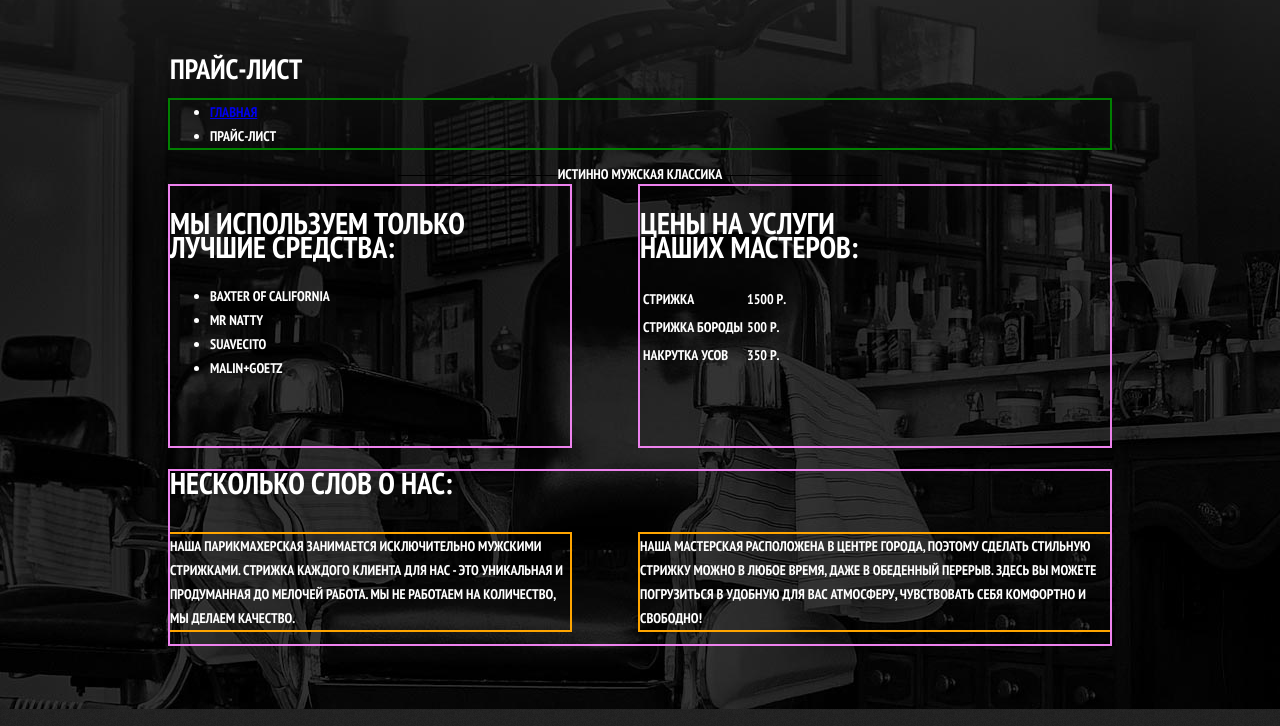
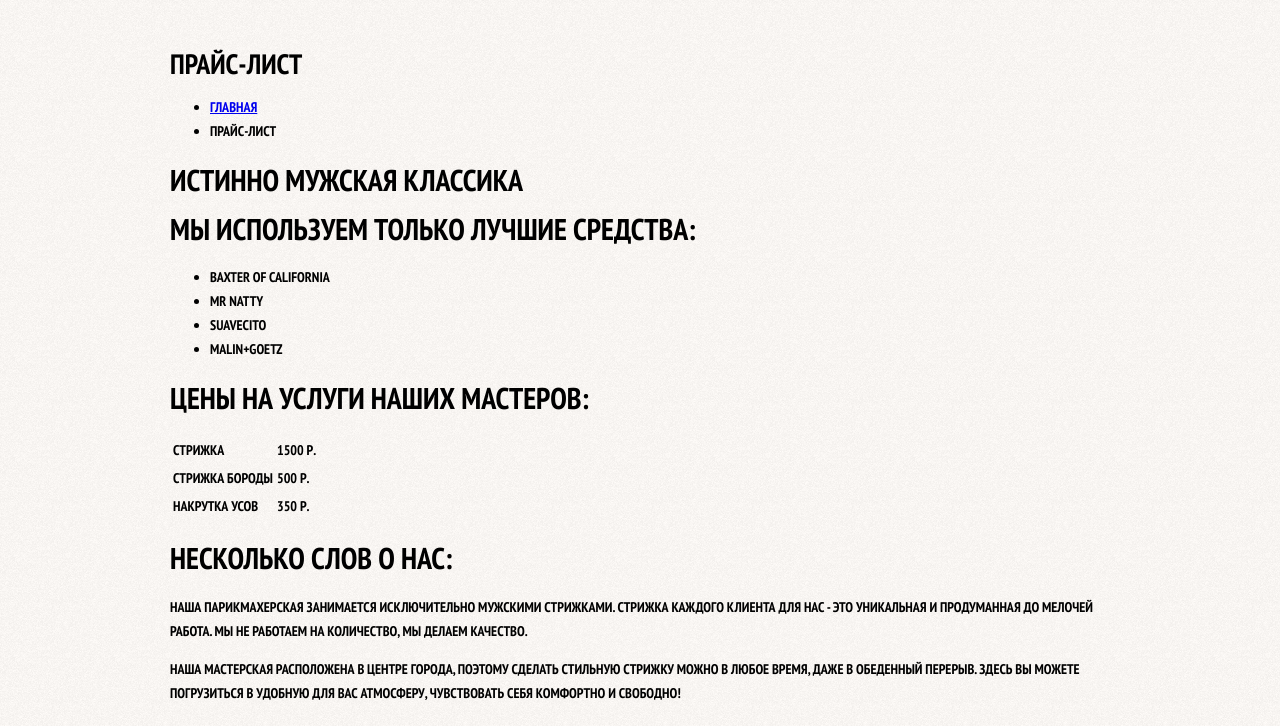
Before and after one commit to demries/barbershop, a plain HTML site: page price.html in a window 1280 px wide. Shown: the part 74-800 px from the top of the page. Drawn offline with Linux system fonts and the light colour scheme.

Commit message:
Переразмечена ценовая страница.

```diff
--- a/css/style.css
+++ b/css/style.css
@@ -7,6 +7,11 @@ body {
     font-weight: 700;
     text-transform: uppercase;
     background: #000000 url(../img/index-bg.jpg) no-repeat center top;
+}
+
+.inner-page {
+    color: #000000;
+    background: #f8f5f2 url("../img/index-content-bg.png") repeat;
 }
 
 /*=================================
@@ -69,11 +74,6 @@ h3 { font-size: 24px; }
 
 .btn.disabled:hover,
 .btn:disabled:hover { background-color: #000000; }
-
-.breadcrumbs {
-    /* Только для оформления сетки */
-    outline: 2px solid green;
-}
 /*=====  End of $Objects and abstraction  ======*/
 
 
@@ -88,6 +88,8 @@ h3 { font-size: 24px; }
     color: #ffffff;
     background-color: #000000;
 }
+
+.inner-page .main-header { margin-bottom: 55px; }
 
 .main-navigation {
     float: left;
@@ -132,7 +134,7 @@ h3 { font-size: 24px; }
     content: "";
     position: absolute;
     right: 20px;
-    bottom: 0;
+    bottom: -1px;
     left: 20px;
     height: 4px;
     background-color: #ffffff;
@@ -393,45 +395,7 @@ h3 { font-size: 24px; }
 /*======================================
 =            $Price Content            =
 ======================================*/
-.price-content-left {
-    float: left;
-    width: 400px;
 
-    /* Только для оформления сетки */
-    min-height: 260px;
-    outline: 2px solid violet;
-}
-
-.price-content-right {
-    float: right;
-    width: 470px;
-
-    /* Только для оформления сетки */
-    min-height: 260px;
-    outline: 2px solid violet;
-}
-
-.about {
-    /* Только для оформления сетки */
-    min-height: 170px;
-    outline: 2px solid violet;
-}
-
-.about-content-left {
-    float: left;
-    width: 400px;
-
-    /* Только для оформления сетки */
-    outline: 2px solid orange;
-}
-
-.about-content-right {
-    float: right;
-    width: 470px;
-
-    /* Только для оформления сетки */
-    outline: 2px solid orange;
-}
 /*=====  End of $Price Content  ======*/
 
 
--- a/price.html
+++ b/price.html
@@ -6,18 +6,8 @@
     <link href="css/normalize.css" rel="stylesheet">
     <link href="//fonts.googleapis.com/css?family=PT+Sans+Narrow:400,700&subset=latin,cyrillic" rel="stylesheet">
     <link href="css/style.css" rel="stylesheet">
-    <style>
-        .content-title::before,
-        .content-title::after {
-            content: '';
-            display: inline-block;
-            width: 160px;
-            vertical-align: middle;
-            border-top: 1px solid #000000;
-        }
-    </style>
 </head>
-<body>
+<body class="inner-page">
     <header class="main-header">
         <div class="container clearfix">
             <nav class="main-navigation">
@@ -38,24 +28,26 @@
         </div>
     </header>
     <main class="container">
-        <h1 class="main-title">прайс-лист</h1>
+        <div class="inner-page-title">
+            <h1>прайс-лист</h1>
             <ul class="breadcrumbs">
-            <li><a href="#">главная</a></li>
-            <li>прайс-лист</li>
+                <li><a href="index.html">главная</a></li>
+                <li class="current">прайс-лист</li>
             </ul>
-        <div class="price-title content-title" align="center">истинно мужская классика</div>
-        <div class="clearfix">
-            <div class="price-content-left">
-                <h2>Мы используем только<br> лучшие средства:</h2>
-                <ul>
+        </div>
+        <div class="inner-content">
+            <div class="big-heading">
+                <h2>истинно мужская классика</h2>
+            </div>
+            <h2>Мы используем только лучшие средства:</h2>
+            <ul class="custom-list-1">
                 <li>baxter of california</li>
                 <li>mr natty</li>
                 <li>suavecito</li>
                 <li>malin+goetz</li>
             </ul>
-            </div> <!-- /.price-content-left -->
-            <div class="price-content-right">
-                <h2>Цены на услуги<br> наших мастеров:</h2>
+
+            <h2>Цены на услуги наших мастеров:</h2>
             <table class="price-table">
                 <tr>
                     <td>стрижка</td>
@@ -70,12 +62,9 @@
                     <td>350 р.</td>
                 </tr>
             </table>
-            </div> <!-- /.price-content-right -->
-        </div> <!-- /.clearfix -->
-        <div class="about clearfix">
-            <h2 class="about-title">Несколько слов о нас:</h2>
-            <p class="about-content-left">наша парикмахерская занимается исключительно мужскими стрижками. стрижка каждого клиента для нас - это уникальная и продуманная до мелочей работа. мы не работаем на количество, мы делаем качество.</p>
-            <p class="about-content-right">наша мастерская расположена в центре города, поэтому сделать стильную стрижку можно в любое время, даже в обеденный перерыв. здесь вы можете погрузиться в удобную для вас атмосферу, чувствовать себя комфортно и свободно!</p>
+            <h2>Несколько слов о нас:</h2>
+            <p>наша парикмахерская занимается исключительно мужскими стрижками. стрижка каждого клиента для нас - это уникальная и продуманная до мелочей работа. мы не работаем на количество, мы делаем качество.</p>
+            <p>наша мастерская расположена в центре города, поэтому сделать стильную стрижку можно в любое время, даже в обеденный перерыв. здесь вы можете погрузиться в удобную для вас атмосферу, чувствовать себя комфортно и свободно!</p>
         </div>
     </main>
     <footer class="main-footer">
@@ -101,7 +90,7 @@
 
     <!-- Всплывающие окна -->
     <!-- Авторизация -->
-    <div class="popup">
+    <div class="popup" style="display: none;">
         <h2>Личный кабинет</h2>
         <p class="help-block">введите пожалуйста свой логин и пароль</p>
         <form action="" method="post">
```
Lines whose indentation alone changed are shown as unchanged.
